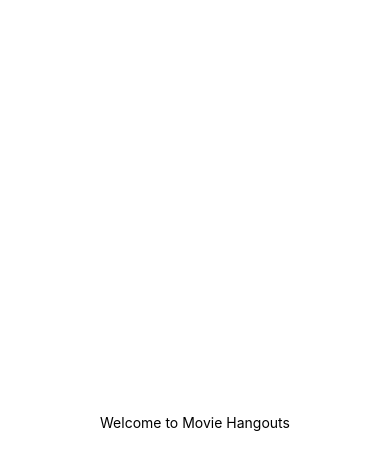
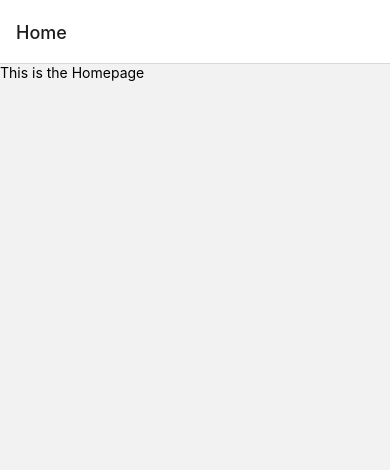
Before and after one commit to mog-rn/movie-hangouts, a React Native app: screen / in a window 390 px wide. Shown: the top 470 px of the page. Built offline with nearby package versions, Linux system fonts and the light colour scheme.

Commit message:
[navigation]: Created the MainStackNavigator

```diff
--- a/App.tsx
+++ b/App.tsx
@@ -1,12 +1,14 @@
+import { NavigationContainer } from '@react-navigation/native';
 import { StatusBar } from 'expo-status-bar';
 import { StyleSheet, Text, View } from 'react-native';
+import MainStackNavigator from './src/navigation/MainStackNavigator';
+
 
 export default function App() {
   return (
-    <View style={styles.container}>
-      <Text>Welcome to Movie Hangouts</Text>
-      <StatusBar style="auto" />
-    </View>
+    <NavigationContainer>
+      <MainStackNavigator />
+    </NavigationContainer>
   );
 }
 
--- /dev/null
+++ b/src/navigation/MainStackNavigator.tsx
@@ -0,0 +1,18 @@
+// imports
+import React from 'react';
+import { createNativeStackNavigator } from '@react-navigation/native-stack';
+import Homepage from '../screens/Homepage';
+
+// Stack Navigator for the main app
+const Stack = createNativeStackNavigator()
+
+const MainStackNavigator = () => {
+    return (
+        <Stack.Navigator>
+            <Stack.Screen name="Home" component={Homepage} />
+        </Stack.Navigator>
+    )
+}
+
+
+export default MainStackNavigator
```
Also changed, not shown: package.json (+7 -3 lines), 1 other file (tests, documents, lock files or other folders).
